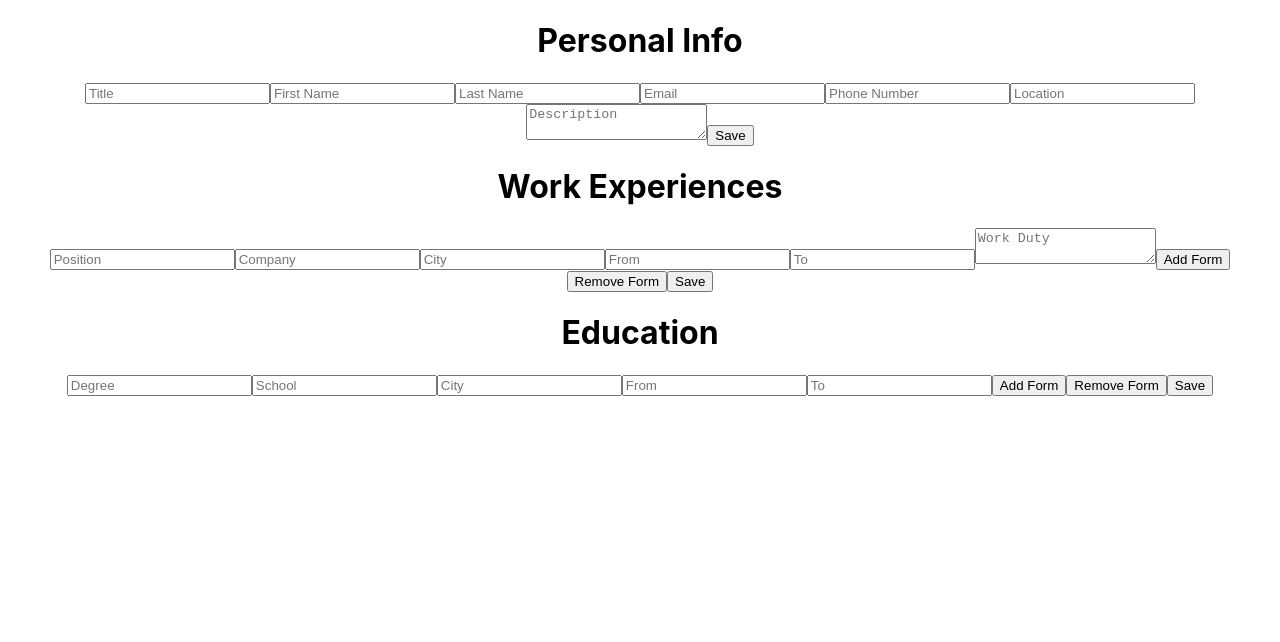
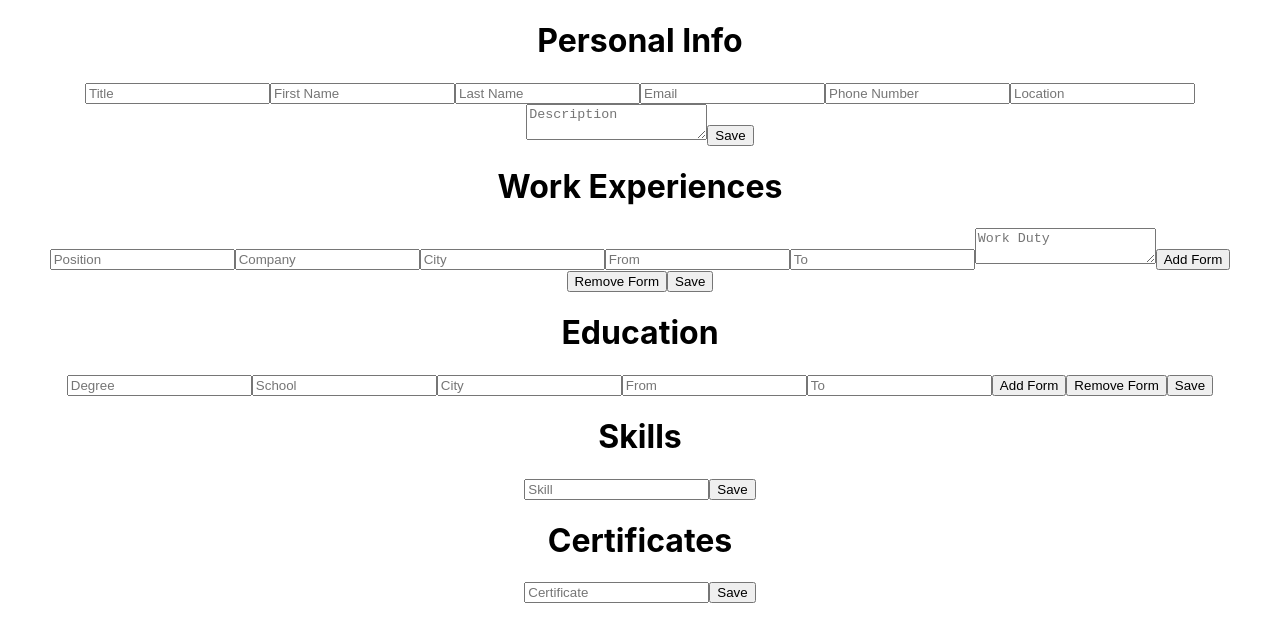
Before and after one commit to G-Cioni/cv-creator, a React (Create React App) app: page / in a window 1280 px wide. Shown: the top 642 px of the page. Built offline with nearby package versions, Linux system fonts and the light colour scheme.

Commit message:
Added skills and certificates forms

```diff
--- a/src/components/forms/Forms.js
+++ b/src/components/forms/Forms.js
@@ -11,6 +11,8 @@ class Forms extends Component {
       personalFormsCounter: [],
       workFormsCounter: [],
       educationFormsCounter: [],
+      skillsFormsCounter: [],
+      certificatesFormsCounter: [],
     };
     this.addForm = this.addForm.bind(this);
     this.removeForm = this.removeForm.bind(this);
@@ -43,8 +45,13 @@ class Forms extends Component {
   }
 
   componentDidMount() {
-    const { personalFormsCounter, workFormsCounter, educationFormsCounter } =
-      this.state;
+    const {
+      personalFormsCounter,
+      workFormsCounter,
+      educationFormsCounter,
+      skillsFormsCounter,
+      certificatesFormsCounter,
+    } = this.state;
 
     // Sets form counters to 1 if they are empty
     this.setState((state) => {
@@ -53,14 +60,22 @@ class Forms extends Component {
         personalFormsCounter: setCounter(personalFormsCounter),
         workFormsCounter: setCounter(workFormsCounter),
         educationFormsCounter: setCounter(educationFormsCounter),
+        skillsFormsCounter: setCounter(skillsFormsCounter),
+        certificatesFormsCounter: setCounter(certificatesFormsCounter),
       };
     });
   }
 
   render() {
-    const { personalInfo, workExperiences, education } = formData;
-    const { personalFormsCounter, workFormsCounter, educationFormsCounter } =
-      this.state;
+    const { personalInfo, workExperiences, education, skills, certificates } =
+      formData;
+    const {
+      personalFormsCounter,
+      workFormsCounter,
+      educationFormsCounter,
+      skillsFormsCounter,
+      certificatesFormsCounter,
+    } = this.state;
     const { onFormSave } = this.props;
 
     const personalForms = personalFormsCounter.map((formId) => (
@@ -93,12 +108,32 @@ class Forms extends Component {
         removeForm={this.removeForm}
       />
     ));
+    const skillsForms = skillsFormsCounter.map((formId) => (
+      <Form
+        key={formId}
+        formId={formId}
+        onFormSave={onFormSave}
+        formData={skills}
+        hasExtraInputs={true}
+      />
+    ));
+    const certificatesForms = certificatesFormsCounter.map((formId) => (
+      <Form
+        key={formId}
+        formId={formId}
+        onFormSave={onFormSave}
+        formData={certificates}
+        hasExtraInputs={true}
+      />
+    ));
 
     return (
       <div id="forms">
         {personalForms}
         {workForms}
         {educationForms}
+        {skillsForms}
+        {certificatesForms}
       </div>
     );
   }
--- a/src/formData.js
+++ b/src/formData.js
@@ -139,6 +139,16 @@ const formData = {
       },
     },
   },
+  skills: {
+    formTitle: 'Skills',
+    formType: 'skills',
+    formFields: {},
+  },
+  certificates: {
+    formTitle: 'Certificates',
+    formType: 'certificates',
+    formFields: {},
+  },
 };
 
 export default formData;
```
